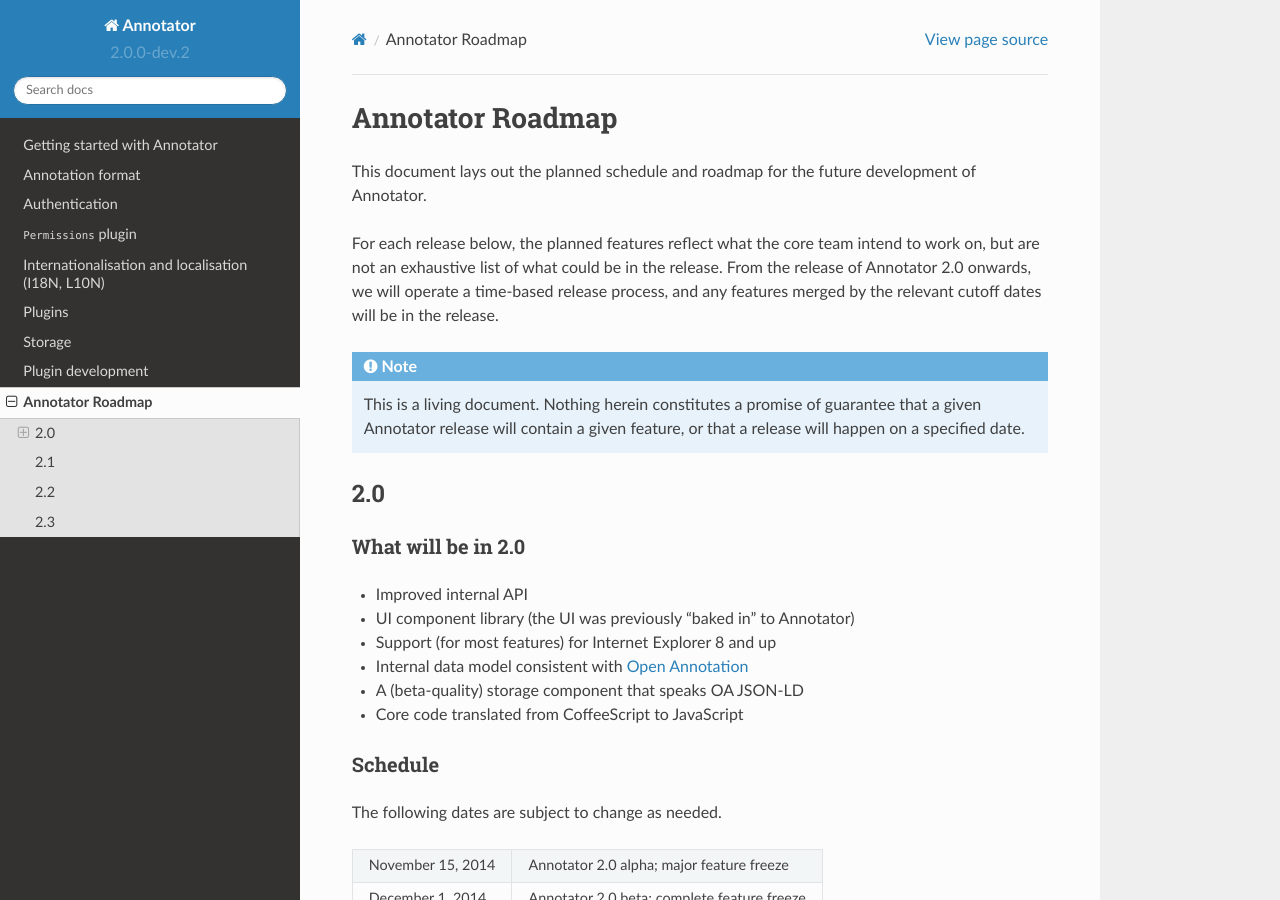
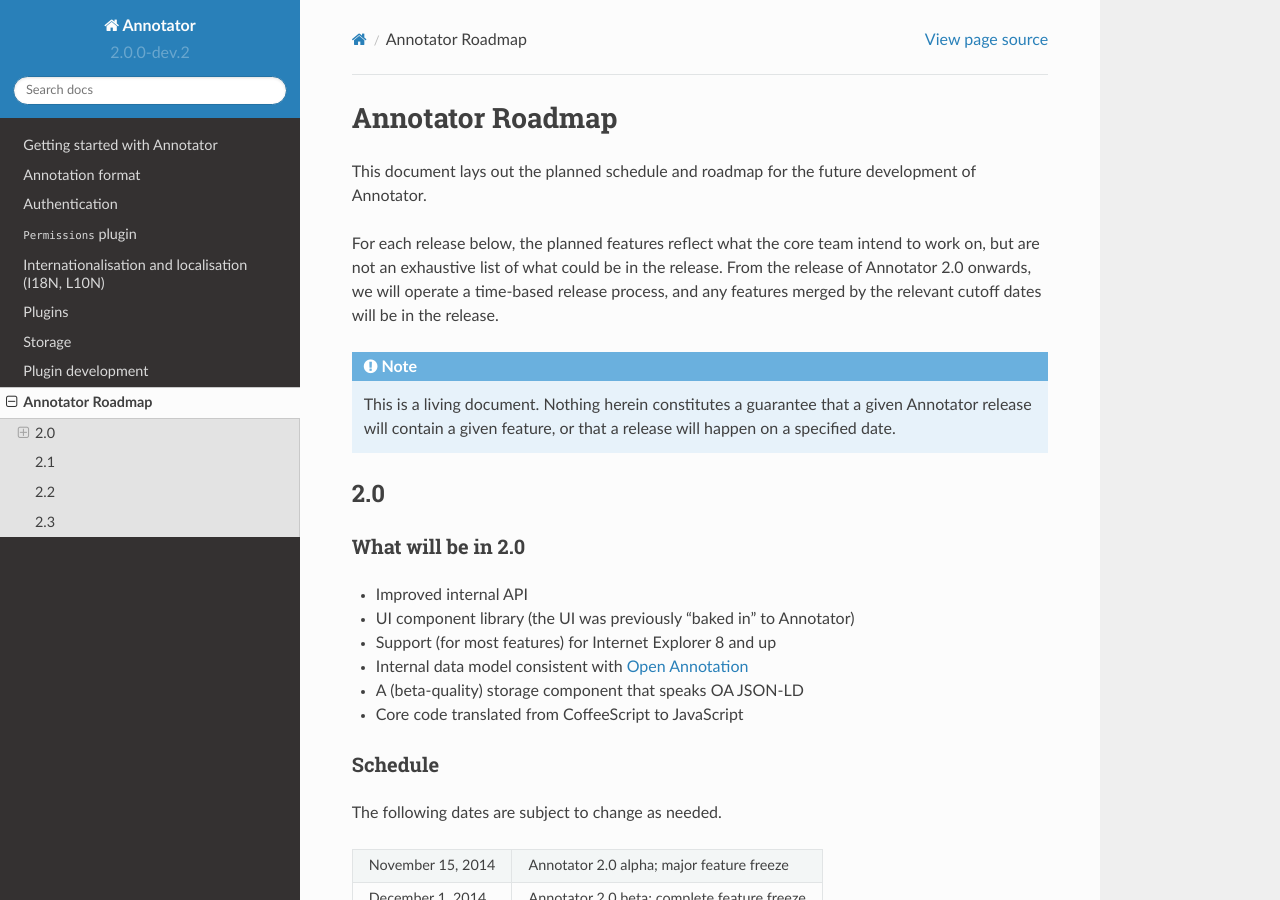
Before and after one commit to openannotation/annotator, a Sphinx documentation site: the page built from doc/roadmap.rst, in a window 1280 px wide and 900 px high. Built offline with Sphinx 7.4.7 and the Read the Docs theme 2.0.0, drawn with Linux system fonts in a browser that asks for light colours.

Commit message:
doc/roadmap: Fix typo

```diff
--- a/doc/roadmap.rst
+++ b/doc/roadmap.rst
@@ -10,9 +10,9 @@ the release of Annotator 2.0 onwards, we will operate a time-based release
 process, and any features merged by the relevant cutoff dates will be in the
 release.
 
-.. note:: This is a living document. Nothing herein constitutes a promise of
-          guarantee that a given Annotator release will contain a given feature,
-          or that a release will happen on a specified date.
+.. note:: This is a living document. Nothing herein constitutes a guarantee that
+          a given Annotator release will contain a given feature, or that a
+          release will happen on a specified date.
 
 2.0
 +++
```
